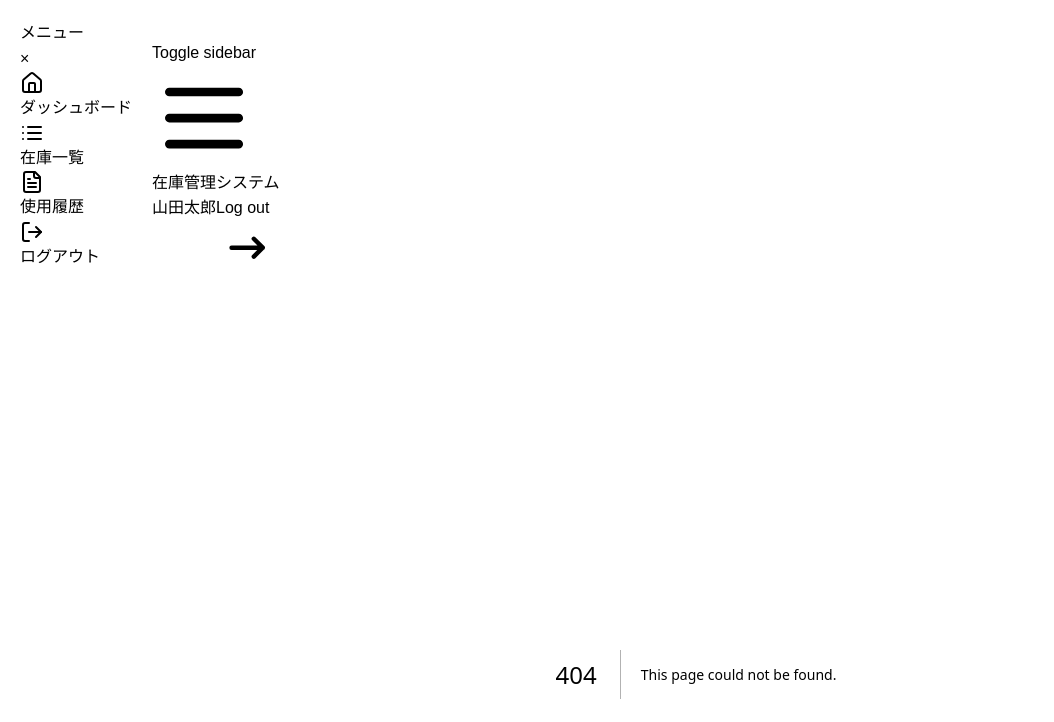
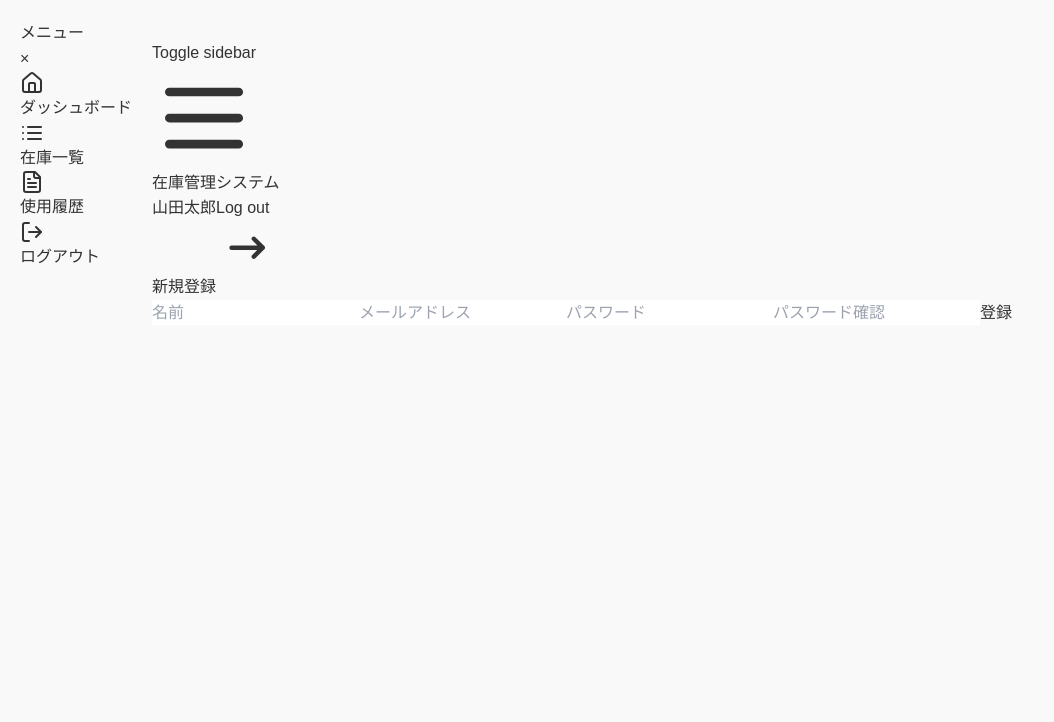
Before and after one commit to Ahoudori77/lakumane-frontend, a Next.js app: page /signup in a window 1280 px wide. Before the commit this address had no page. Shown: the top 722 px of the page, without its empty margins (0-1054 px from the left). Built offline with nearby package versions, Linux system fonts and the light colour scheme.

Commit message:
ユーザー登録

```diff
--- /dev/null
+++ b/src/pages/signup.tsx
@@ -0,0 +1,76 @@
+import React, { useState } from "react";
+import { useRouter } from "next/router";
+import api from "../lib/api";
+import axios from "axios";
+
+const SignupPage: React.FC = () => {
+  const [email, setEmail] = useState("");
+  const [password, setPassword] = useState("");
+  const [passwordConfirmation, setPasswordConfirmation] = useState("");
+  const [name, setName] = useState("");
+  const router = useRouter();
+
+  const handleSignup = async () => {
+    try {
+      const response = await api.post("/auth", {
+        email,
+        password,
+        password_confirmation: passwordConfirmation,
+        name,
+      });
+      console.log(response.data);
+    } catch (error) {
+      if (axios.isAxiosError(error)) {
+        // エラー内容を安全に取得
+        const errors = error.response?.data?.errors;
+
+        if (Array.isArray(errors)) {
+          // 配列の場合、joinを使用
+          alert(errors.join(", ") || "サインアップエラーが発生しました");
+        } else if (typeof errors === "object" && errors !== null) {
+          // オブジェクトの場合、各エラーメッセージを結合
+          const errorMessages = Object.values(errors).flat().join(", ");
+          alert(errorMessages || "サインアップエラーが発生しました");
+        } else {
+          alert("サインアップエラーが発生しました");
+        }
+      } else {
+        alert("予期しないエラーが発生しました");
+        console.error("Unexpected error:", error);
+      }
+    }
+  };
+
+  return (
+    <div>
+      <h1>新規登録</h1>
+      <input
+        type="text"
+        placeholder="名前"
+        value={name}
+        onChange={(e) => setName(e.target.value)}
+      />
+      <input
+        type="email"
+        placeholder="メールアドレス"
+        value={email}
+        onChange={(e) => setEmail(e.target.value)}
+      />
+      <input
+        type="password"
+        placeholder="パスワード"
+        value={password}
+        onChange={(e) => setPassword(e.target.value)}
+      />
+      <input
+        type="password"
+        placeholder="パスワード確認"
+        value={passwordConfirmation}
+        onChange={(e) => setPasswordConfirmation(e.target.value)}
+      />
+      <button onClick={handleSignup}>登録</button>
+    </div>
+  );
+};
+
+export default SignupPage;
```
